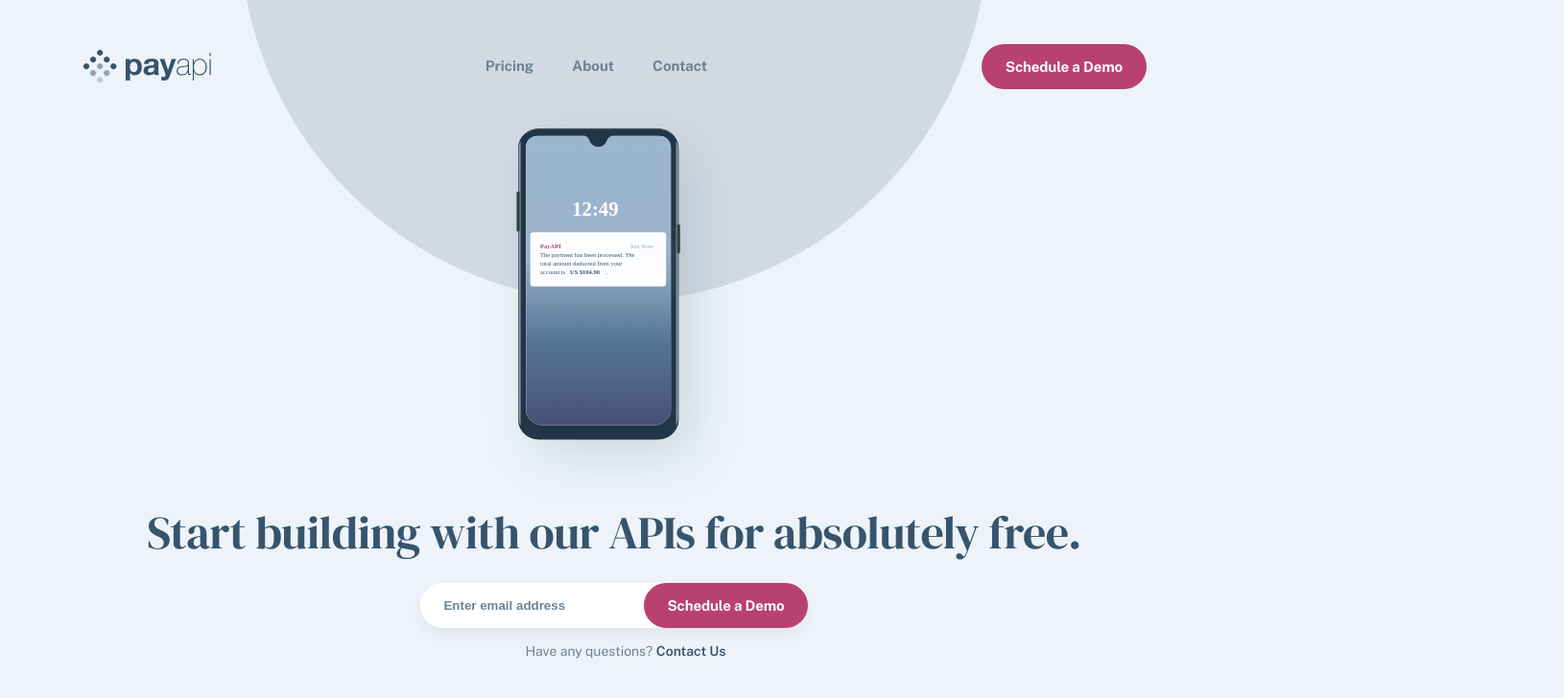
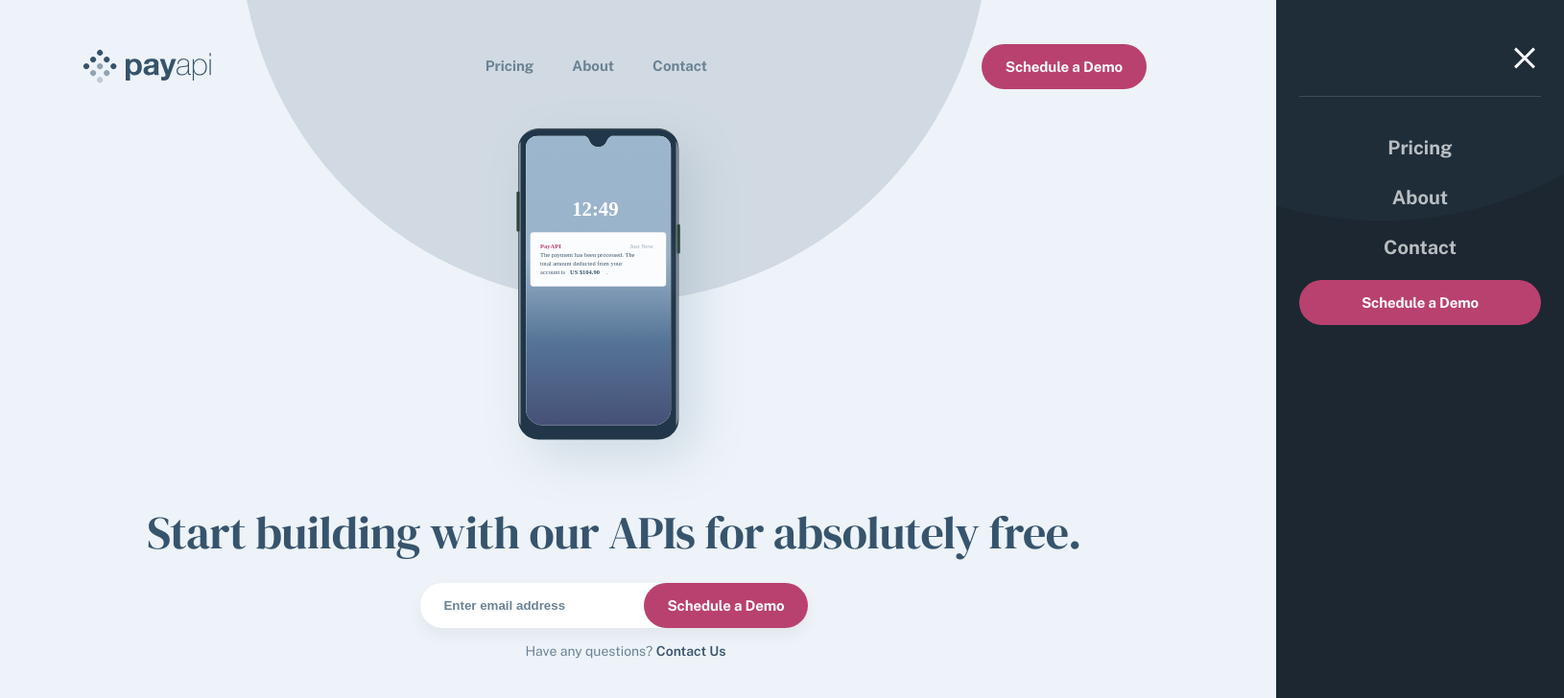
Before and after one commit to mackieva/payapi, a React (Vite) app: page / in a window 1280 px wide. Shown: the top 728 px of the page at 96% size, 1630 px wide, since content can reach past the window. Built offline with nearby package versions, Linux system fonts and the light colour scheme.

Commit message:
mobile nav

```diff
--- a/src/components/header/header.css
+++ b/src/components/header/header.css
@@ -25,3 +25,9 @@
 		margin-right: 0;
 	}
 }
+
+@media (max-width: 768px) {
+	.header-signup {
+		display: none;
+	}
+}
--- a/src/components/header/header.jsx
+++ b/src/components/header/header.jsx
@@ -1,4 +1,5 @@
 import Nav from '../shared/nav';
+import MobileNav from '../shared/mobile-nav';
 import logo from '../../assets/images/shared/desktop/logo.svg';
 import './header.css';
 import { NavLink } from 'react-router';
@@ -10,9 +11,10 @@ const Header = () => {
 				<img src={logo} alt='logo' className='header__logo' />
 			</NavLink>
 			<Nav />
-			<a href='#demo' className='btn-primary'>
+			<a href='#demo' className='btn-primary header-signup'>
 				Schedule a Demo
 			</a>
+			<MobileNav />
 		</header>
 	);
 };
--- /dev/null
+++ b/src/components/shared/mobile-nav.css
@@ -0,0 +1,65 @@
+.mobile-open {
+	display: none;
+}
+
+.mobile-close {
+	align-self: end;
+}
+
+.mobile-nav-container {
+	display: flex;
+	flex-direction: column;
+	justify-content: start;
+	align-items: stretch;
+	gap: 24px;
+	position: absolute;
+	top: 0;
+	right: 0;
+	height: 100%;
+	width: 252px;
+	background: var(--alt-blueDark) url('/images/bg-pattern-circle.svg') no-repeat
+		top -550px left -280px;
+	transform: translateX(350px);
+	transition: all 0.3s ease;
+	z-index: 10;
+	padding: 48px 24px 0;
+	border-top: ;
+}
+
+.mobile-nav-container nav {
+	border-top: 1px solid hsla(207, 58%, 99%, 0.15);
+	width: 100%;
+	padding-top: 43px;
+	display: flex;
+	flex-direction: column;
+	justify-content: space-between;
+	align-items: center;
+	gap: 32px;
+}
+
+.mobile-nav-container nav a {
+	color: hsla(207, 58%, 99%, 0.7);
+	display: block;
+	text-decoration: none;
+	font-size: 20px;
+	font-weight: bold;
+	line-height: 100%;
+}
+
+.mobile-nav-container.active {
+	transform: translateX(0);
+}
+
+.mobile-nav-container .btn-primary {
+	text-align: center;
+}
+
+button:hover {
+	cursor: pointer;
+}
+
+@media (max-width: 768px) {
+	.mobile-open {
+		display: block;
+	}
+}
--- /dev/null
+++ b/src/components/shared/mobile-nav.jsx
@@ -0,0 +1,31 @@
+import './mobile-nav.css';
+import { NavLink } from 'react-router';
+import mobileClose from '../../../public/images/close.svg';
+import mobileOpen from '../../../public/images/menu.svg';
+import { useState } from 'react';
+
+const MobileNav = () => {
+	const [open, setOpen] = useState(false);
+	return (
+		<>
+			<button className='mobile-open' onClick={() => setOpen(true)}>
+				<img src={mobileOpen} alt='Stacked Line Mobile Menu Open Icon' />
+			</button>
+			<div className={`mobile-nav-container ${open ? 'active' : ''}`}>
+				<button onClick={() => setOpen(false)} className='mobile-close'>
+					<img src={mobileClose} alt='X Mobile Menu Close Icon' />
+				</button>
+				<nav className='mobile-nav'>
+					<NavLink to='/pricing'>Pricing</NavLink>
+					<NavLink to='/about'>About</NavLink>
+					<NavLink to='/contact'>Contact</NavLink>
+				</nav>
+				<a href='#demo' className='btn-primary'>
+					Schedule a Demo
+				</a>
+			</div>
+		</>
+	);
+};
+
+export default MobileNav;
--- a/src/components/shared/nav.css
+++ b/src/components/shared/nav.css
@@ -38,3 +38,9 @@
 		padding: 0;
 	}
 }
+
+@media (max-width: 768px) {
+	.nav {
+		display: none;
+	}
+}
--- a/src/components/shared/schedule-demo.css
+++ b/src/components/shared/schedule-demo.css
@@ -40,6 +40,3 @@
 	font-weight: 600;
 	text-decoration: none;
 }
-
-@media (max-width: 1440px) {
-}
```
Also changed, not shown: public/images/close.svg (renamed from src/assets/images/shared/mobile/close.svg), public/images/menu.svg (renamed from src/assets/images/shared/mobile/menu.svg).
